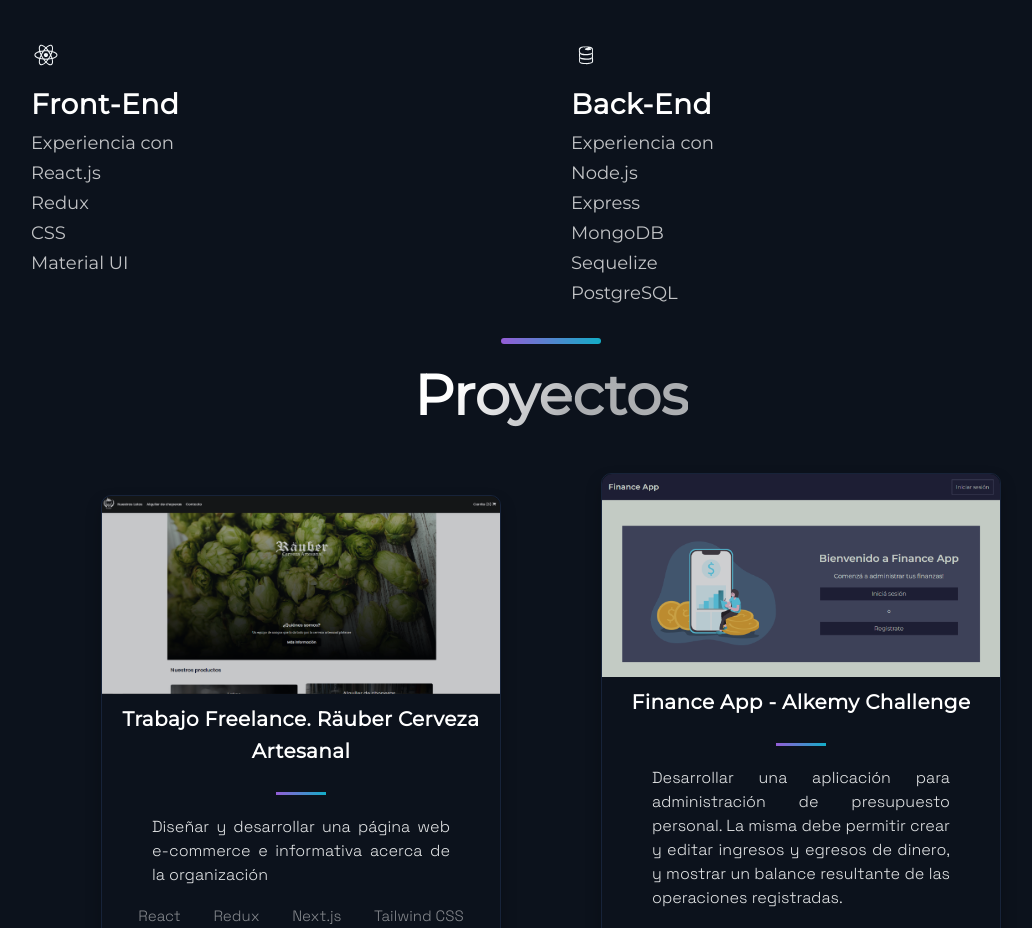
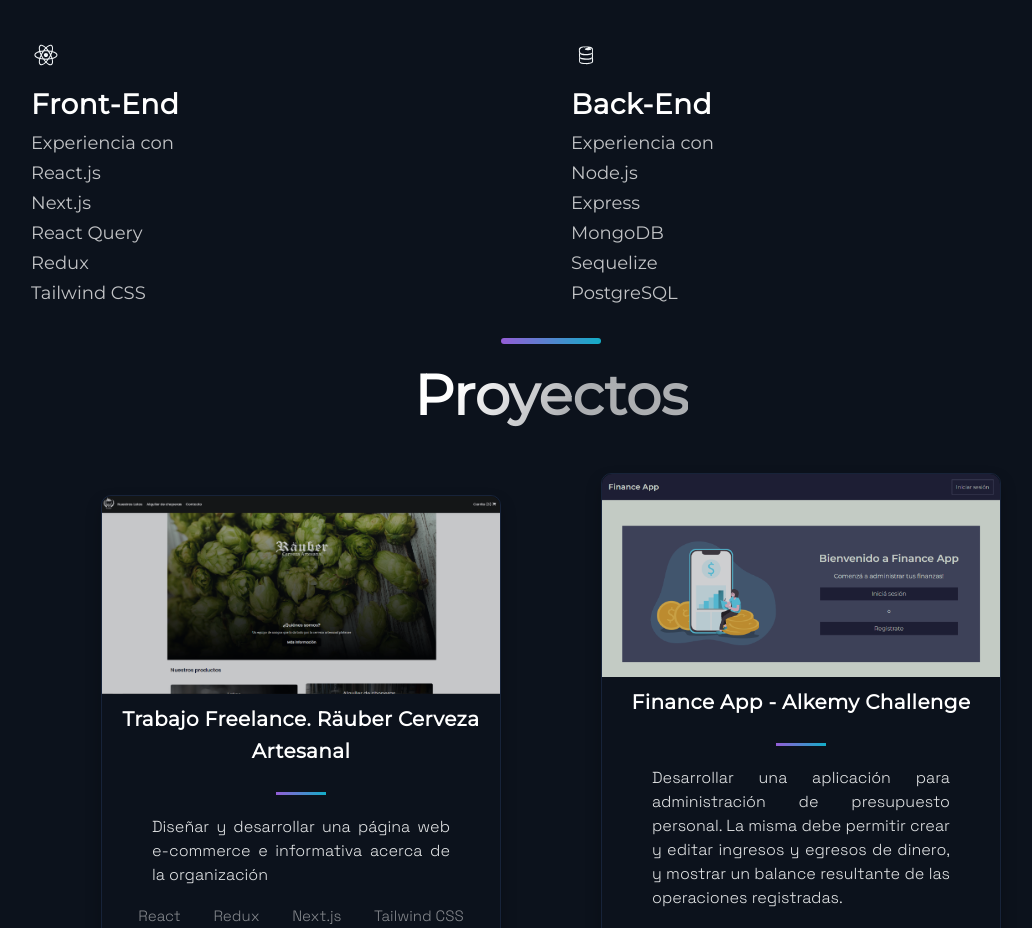
Before and after one commit to Sandotcom/portfolio, a Next.js app: page / in a window 1280 px wide. Shown: the part 880-1808 px from the top of the page, without its empty margins (89-1121 px from the left). Built offline with nearby package versions, Linux system fonts and the light colour scheme.

Commit message:
Add technologies in spanish

```diff
--- a/src/components/Technologies/Technologies.js
+++ b/src/components/Technologies/Technologies.js
@@ -23,9 +23,10 @@
             <ListParagraph>
               Experiencia con <br />
               React.js <br />
+              Next.js <br />
+              React Query <br />
               Redux <br />
-              CSS <br />
-              Material UI
+              Tailwind CSS
             </ListParagraph>
           </ListContainer>
         </ListItem>
```
